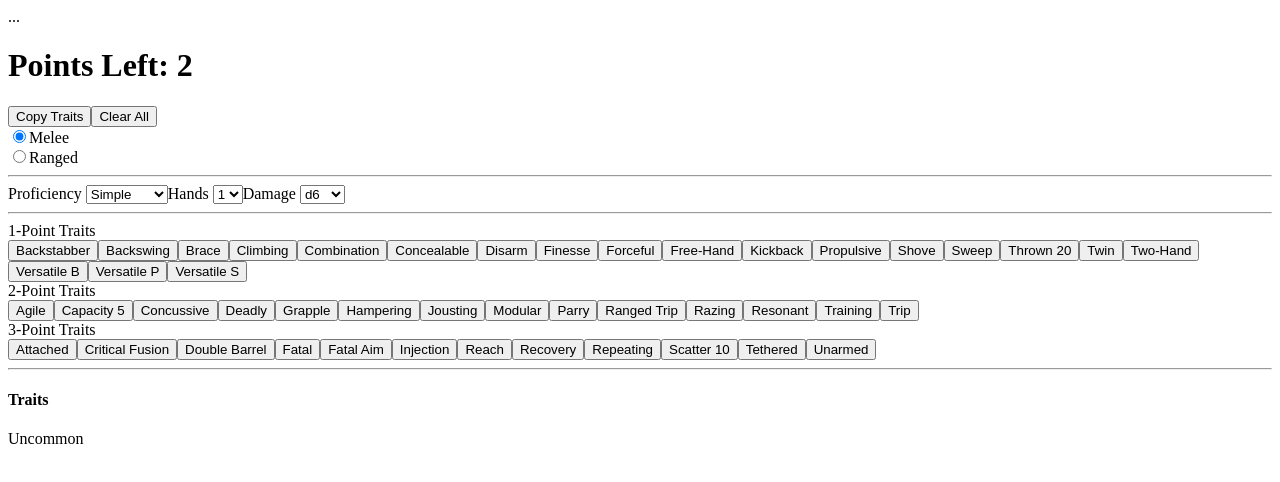
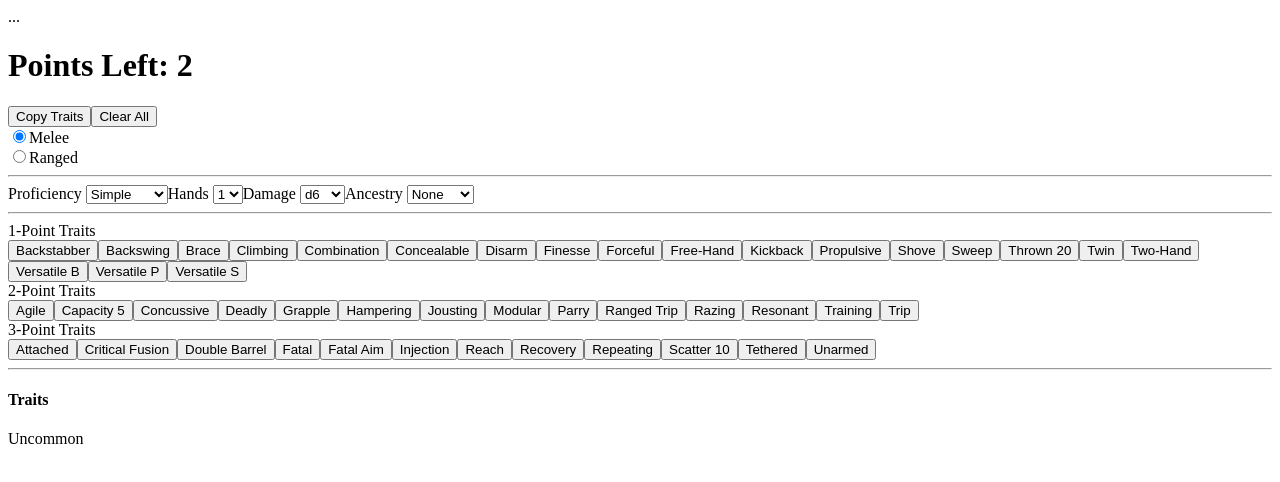
Before and after one commit to aegorsuch/PF2E-Weapon-Builder, a Vue app: page / in a window 1280 px wide. Shown: the top 482 px of the page. Built offline with nearby package versions, Linux system fonts and the light colour scheme.

Commit message:
added ancestries back

```diff
--- a/src/App.vue
+++ b/src/App.vue
@@ -48,7 +48,17 @@
           <option :value="-9">d12</option>
         </select>
       </label>
-
+      <label class="me-2">Ancestry
+        <select class="form-select" v-model="selectedAncestry">
+          <option value="">None</option>
+          <option value="Dwarf">Dwarf</option>
+          <option value="Elf">Elf</option>
+          <option value="Gnome">Gnome</option>
+          <option value="Goblin">Goblin</option>
+          <option value="Halfling">Halfling</option>
+          <option value="Orc">Orc</option>
+        </select>
+      </label>
       <template v-if="!isMelee">
         <div class="d-flex flex-wrap gap-2 align-items-end mt-2">
           <label>Reload
@@ -76,6 +86,7 @@
               <option :value="3">Volley 30</option>
             </select>
           </label>
+
         </div>
       </template>
       <hr>
```
